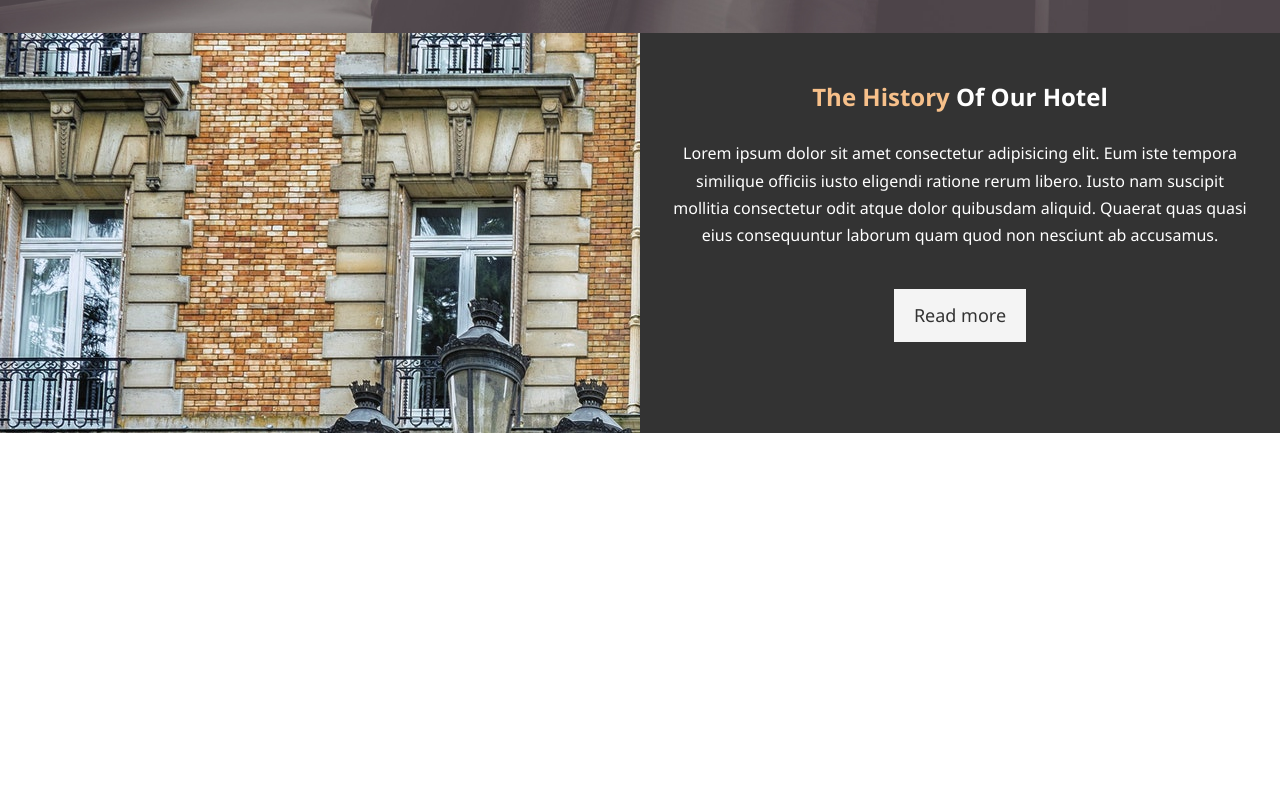
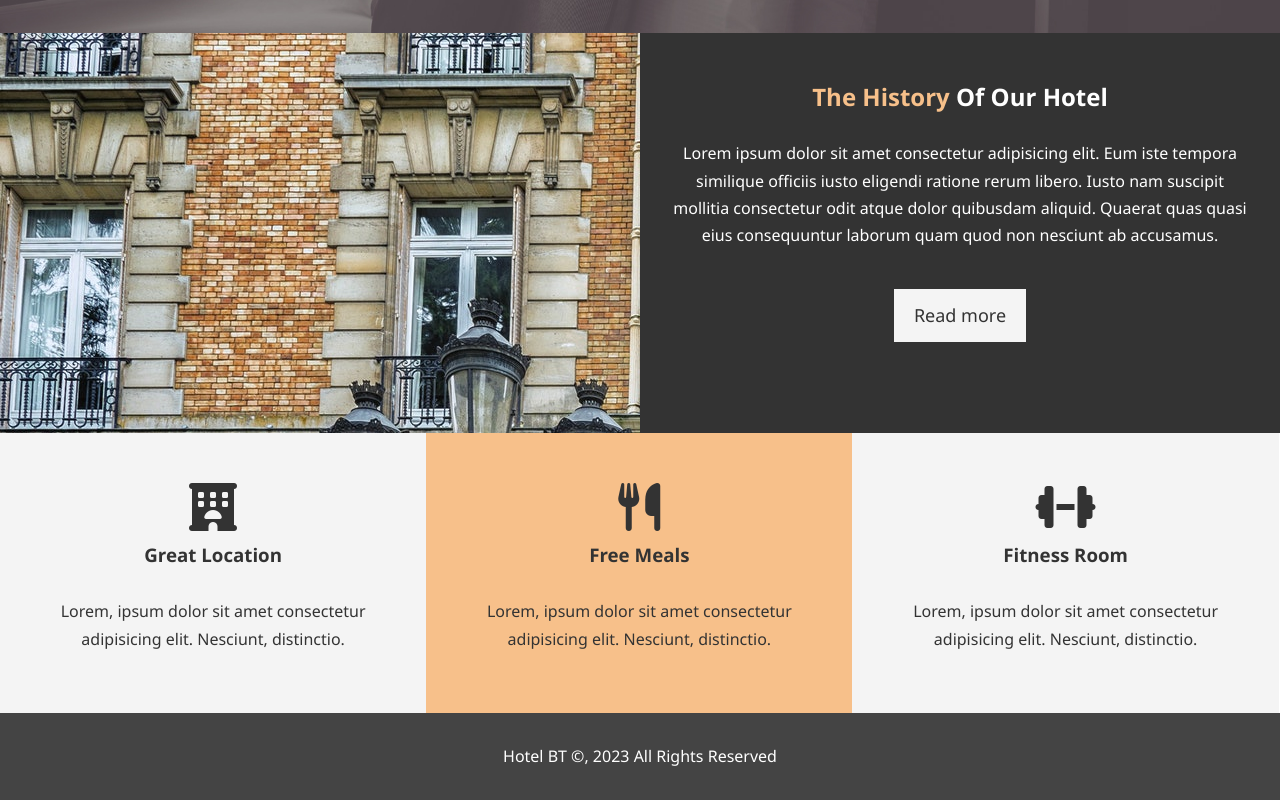
Before and after one commit to baskaradm/hotel-website, a plain HTML site: page index.html in a window 1280 px wide. Shown: the part 634-1434 px from the top of the page. Before the commit the page ends 1067 px from the top, so only its background shows below. Drawn offline with Linux system fonts and the light colour scheme.

Commit message:
add features section and footer

```diff
--- a/css/style.css
+++ b/css/style.css
@@ -74,8 +74,12 @@ p {
   color: #333;
 }
 .bg-primary {
-  background-color: #333;
-  color: #f7c08a;
+  background: #f7c08a;
+  color: #333;
+}
+
+.clr {
+  clear: both;
 }
 
 /* Navbar */
@@ -164,3 +168,25 @@ p {
 #home-info .info-content p {
   padding-bottom: 30px;
 }
+
+/*  Features */
+
+.box {
+  float: left;
+  width: 33.3%;
+  padding: 50px;
+  text-align: center;
+}
+
+.box i {
+  margin-bottom: 10px;
+}
+
+/* Footer */
+
+#main-footer {
+  text-align: center;
+  background: #444;
+  color: white;
+  padding: 20px;
+}
--- a/index.html
+++ b/index.html
@@ -9,6 +9,12 @@
       content="Welcome to the most extraordinary hotel in Boston Massachusetts"
     />
     <meta name="keywords" content="hotel, boston hotel, new england hotel" />
+
+    <script
+      src="https://kit.fontawesome.com/9ded3cbda6.js"
+      crossorigin="anonymous"
+    ></script>
+
     <link rel="stylesheet" href="css/style.css" />
     <title>Hotel BT | Welcome</title>
   </head>
@@ -51,5 +57,36 @@
         <a href="about.html" class="btn btn-light">Read more</a>
       </div>
     </section>
+
+    <section id="features">
+      <div class="box bg-light">
+        <i class="fa-solid fa-hotel fa-3x"></i>
+        <h3>Great Location</h3>
+        <p>
+          Lorem, ipsum dolor sit amet consectetur adipisicing elit. Nesciunt,
+          distinctio.
+        </p>
+      </div>
+      <div class="box bg-primary">
+        <i class="fa-solid fa-utensils fa-3x"></i>
+        <h3>Free Meals</h3>
+        <p>
+          Lorem, ipsum dolor sit amet consectetur adipisicing elit. Nesciunt,
+          distinctio.
+        </p>
+      </div>
+      <div class="box bg-light">
+        <i class="fa-solid fa-dumbbell fa-3x"></i>
+        <h3>Fitness Room</h3>
+        <p>
+          Lorem, ipsum dolor sit amet consectetur adipisicing elit. Nesciunt,
+          distinctio.
+        </p>
+      </div>
+    </section>
+    <div class="clr"></div>
+    <footer id="main-footer">
+      <p>Hotel BT &copy, 2023 All Rights Reserved</p>
+    </footer>
   </body>
 </html>
```
